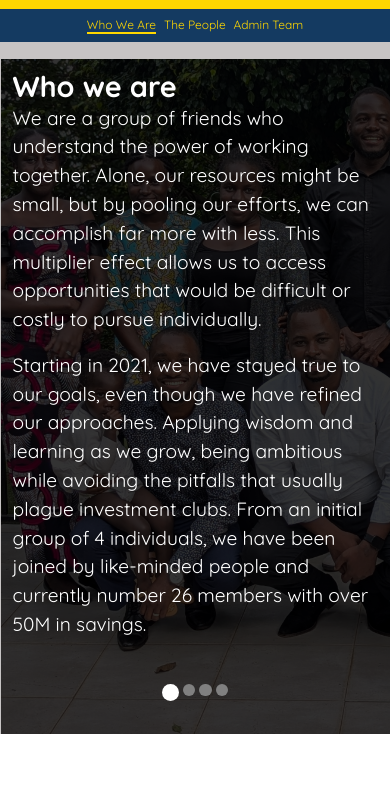
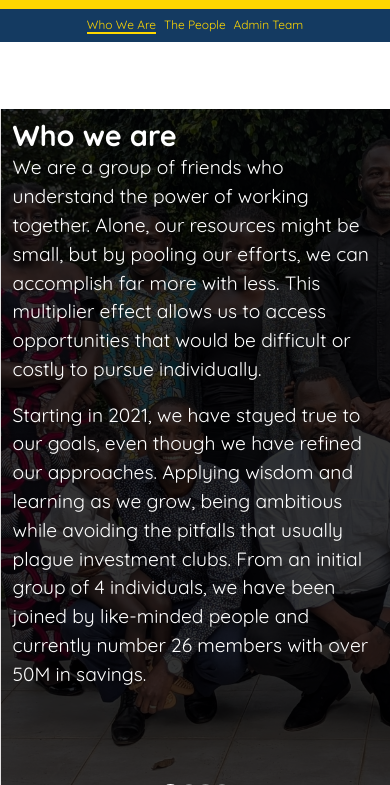
Before and after one commit to ASPhilemon/growthspring, a plain HTML site: page index.html in a window 390 px wide. Shown: the part 59-844 px from the top of the page. Drawn offline with Linux system fonts and the light colour scheme.

Commit message:
Scroll issues 18/04

```diff
--- a/index.html
+++ b/index.html
@@ -288,7 +288,7 @@
                         <img loading="lazy" src="/ADMINS/IMG-20250328-WA0003~2.jpg" alt="">
                         <div class="text-content">
                           <h3>Atim Dyna Loy, PR</h3>
-                          <p>Responsible for Club communications and event management. She is a Conservation Biologist, a strong mobiliser and team player.</p>
+                          <p>Responsible for Club communications and events management. She is a Conservation Biologist, a strong mobiliser and team player.</p>
                         </div>
                       </div>
 
@@ -303,6 +303,8 @@
             </div>
         </section>
     </main>
+
     <script src="script.js"></script>
+
 </body>
 </html>
--- a/script.js
+++ b/script.js
@@ -106,3 +106,13 @@ document.addEventListener("DOMContentLoaded", () => {
         });
     });
 });
+
+document.addEventListener("DOMContentLoaded", () => {
+    const ua = navigator.userAgent;
+    const isChrome = /Chrome/i.test(ua) && !/Edg|OPR|Brave/i.test(ua); // Avoid other Chromium browsers
+    const isMobileScreen = window.innerWidth <= 768;
+
+    if (isChrome && isMobileScreen) {
+      document.body.classList.add("mobile-chrome");
+    }
+  });
--- a/styles.css
+++ b/styles.css
@@ -93,11 +93,11 @@ nav::-webkit-scrollbar {
 main {
     display: flex;
     flex-direction: column;
-    height: calc(100vh - 9vh - 5vh); /* 100vh minus header and nav */
-    scroll-snap-type: y mandatory;
-    overflow-y: auto;
-    margin-top: calc(9vh + 5vh);
-
+    overflow: hidden;
+    margin-top: calc(9vh + 4vh + env(safe-area-inset-top, 0px));
+    background: rgb(199, 196, 196);
+    padding-top: env(safe-area-inset-top, 0px);
+    padding-bottom: env(safe-area-inset-bottom, 0px);
 }
 
 .section {
@@ -106,11 +106,10 @@ main {
     align-items: center;
     justify-content: flex-start;
     width: 100vw;
-    height: calc(100vh - 9vh - 5vh); /* Adjust dynamically */
     flex-shrink: 0;
     scroll-snap-align: start;
     scroll-snap-stop: always;
-    background: rgb(199, 196, 196);
+    background: rgb(228, 226, 226);
     position: relative;
     overflow: hidden;
 }
@@ -119,11 +118,13 @@ main {
 .content {
     display: flex;
     overflow-x: auto;
+    overflow-y: auto;
     scroll-snap-type: x mandatory;
     scroll-behavior: smooth;
     -webkit-overflow-scrolling: touch; /* For iOS */
     width: 100vw;
     height: 100%;
+    background: rgb(228, 226, 226);
 }
 
 /* Each .inner is now a horizontal slide */
@@ -135,6 +136,15 @@ main {
     max-width: 50vw;
     padding-left: 3vw;
     padding-right: 3vw;
+}
+
+/* Safe and accurate full height layout */
+main,
+.section {
+  /* Fallback for browsers that don’t support svh */
+  height: calc(100vh - 9vh - 5vh);
+  /* Override with svh if supported */
+  height: calc(100svh - 9vh - 5vh);
 }
 
 
@@ -185,6 +195,7 @@ main {
     flex-wrap: wrap;  /* Allow images to wrap to next line */
     gap: 2vw;         /* Space between images */
     justify-content: space-between; /* Optional for clean edges */
+    overflow: auto;
   }
 
   .mobile-image-grid img {
@@ -328,14 +339,6 @@ padding-bottom: 1vh;
   }
 
   @media (max-width: 768px) {
-    .content {
-    margin-top: 6vh;
-    height: 80vh;
-    }
-
-    main {
-    margin-top: 8vh;
-    }
 
     .left-arrow, .right-arrow {
         display: none;
@@ -416,3 +419,12 @@ padding-bottom: 1vh;
     font-size: 0.7rem;
   }
 }
+
+body.mobile-chrome main {
+  margin-top: 19.9vh !important; /* or whatever value works for Chrome on mobile */
+}
+
+body.mobile-chrome .section,
+body.mobile-chrome .content {
+  height: calc(100vh - 14vh); /* override to account for Chrome address bar issues */
+}
```
